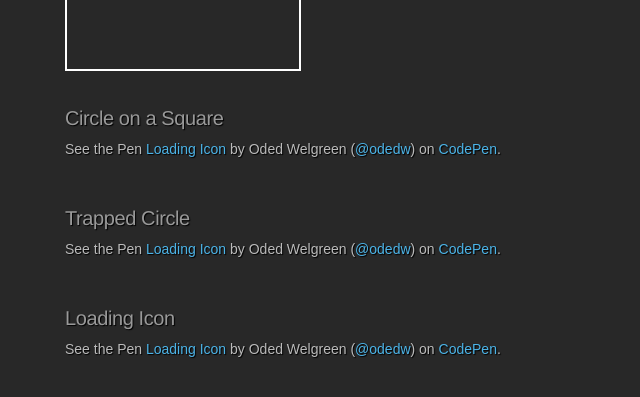
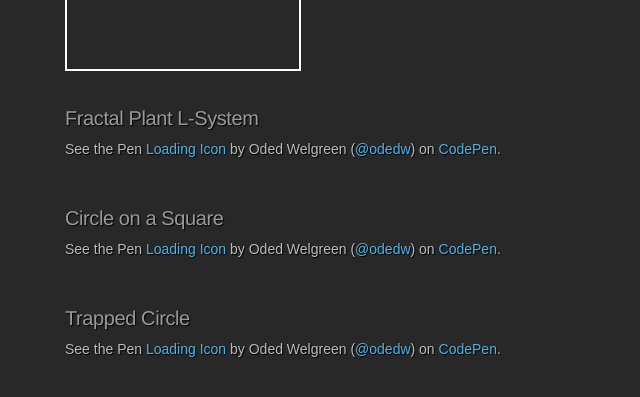
Before and after one commit to odedw/odedw.github.io, a Jekyll site: the page built from projects/index.html, in a window 1280 px wide and 900 px high, scrolled down 864 px, cut to the strip 0-575 px from the top of the window. Shown: the part 173-570 px from the top of the strip, without its empty margins (297-937 px from the left). Built offline with Jekyll 4.4.1, drawn with Linux system fonts in a browser that asks for light colours; Markdown is read by kramdown in place of the engine named in the settings; comment, search, counter and statistics services are not loaded.

Commit message:
Update codepens.yml

```diff
--- a/_data/codepens.yml
+++ b/_data/codepens.yml
@@ -1,3 +1,6 @@
+-   name: Fractal Plant L-System
+    hash: lncpk
+
 -   name: Circle on a Square
     hash: wKGdo
 
```
